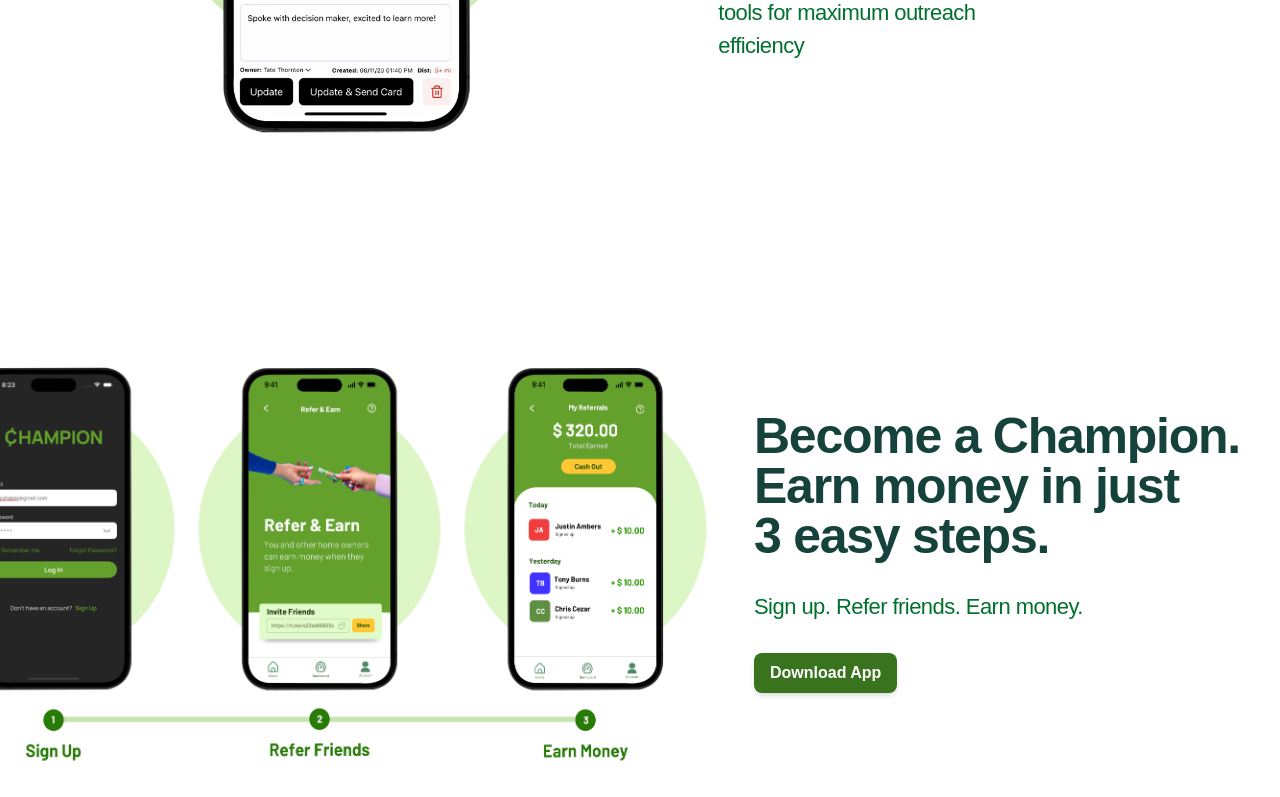
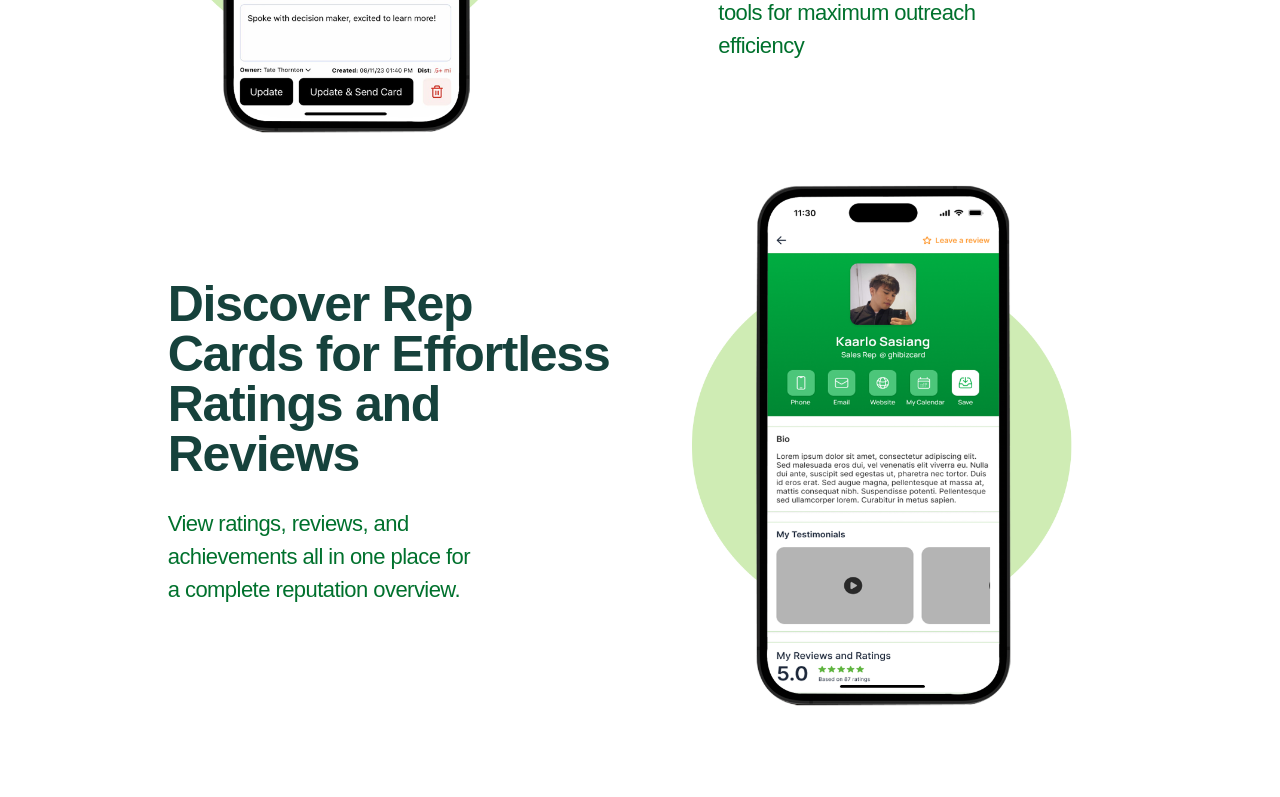
Before and after one commit to SpicyCinnamon02/Backend-by-GHI, a React (Vite) app: page / in a window 1280 px wide. Shown: the part 2000-2797 px from the top of the page. Built offline with nearby package versions, Linux system fonts and the light colour scheme.

Commit message:
Updated digital website content and logo

```diff
--- a/src/main.jsx
+++ b/src/main.jsx
@@ -7,6 +7,7 @@ import ChampionSection from './pages/home/ChampionSection'
 import DigitalCard from './pages/home/DigitalCard'
 import Canvass from './pages/home/Canvass'
 import Separator from './pages/home/Separator'
+import Rep from './pages/home/Rep'
 
 createRoot(document.getElementById('root')).render(
   <StrictMode>
@@ -15,6 +16,7 @@ createRoot(document.getElementById('root')).render(
     <Separator />
     <DigitalCard />
     <Canvass />
+    <Rep />
     <ChampionSection />
   </StrictMode>,
 )
--- /dev/null
+++ b/src/pages/home/Rep.jsx
@@ -0,0 +1,27 @@
+import React from 'react'
+import repImage from "/src/assets/home-page/rep-img.png"
+
+const Rep = () => {
+    return (
+        <div
+            className="h-[400px] lg:h-[70vh] py-[80px] sm:pt-[100px] sm:pb-[80px] flex justify-center items-center gap-10"
+        >
+            <div className='flex justify-center items-center lg:items-start flex-col w-[85%] lg:w-[35%] p-0 pt-[70px] lg:pt-[0] gap-5 lg:gap-7' >
+                <h1 className='text-[25px] lg:text-[50px] font-bold text-green-darker tracking-tight leading-tighter lg:text-left text-center w-[80%] lg:w-[100%]'>
+                    Discover Rep Cards for Effortless Ratings and Reviews
+                </h1>
+                <p className='text-[15px] w-[65%] lg:w-[70%] lg:text-[22px] font-medium text-center lg:text-left text-green-dark tracking-tight'>
+                    View ratings, reviews, and achievements all in one place for a complete reputation overview.
+                </p>
+                <img src={repImage} alt="canvass-mobile"
+                    className='h-[180px] block lg:hidden'
+                />
+            </div>
+            <div className='hidden lg:block'>
+                <img src={repImage} alt="canvass-mobile" className='h-[600px]' />
+            </div>
+        </div>
+    )
+}
+
+export default Rep
--- a/src/sections/Navbar.jsx
+++ b/src/sections/Navbar.jsx
@@ -1,6 +1,6 @@
 import React from 'react'
 import Container from '../elements/Container'
-import navLogo from '../../src/assets/navbar/hg-digital.png'
+import navLogo from '../../src/assets/navbar/backend-logo.png'
 import MobileNavbar from './MobileNavbar'
 
 export const navLinks = [
```
Also changed, not shown: src/assets/home-page/rep-img.png (added), src/assets/navbar/backend-logo.png (added).
